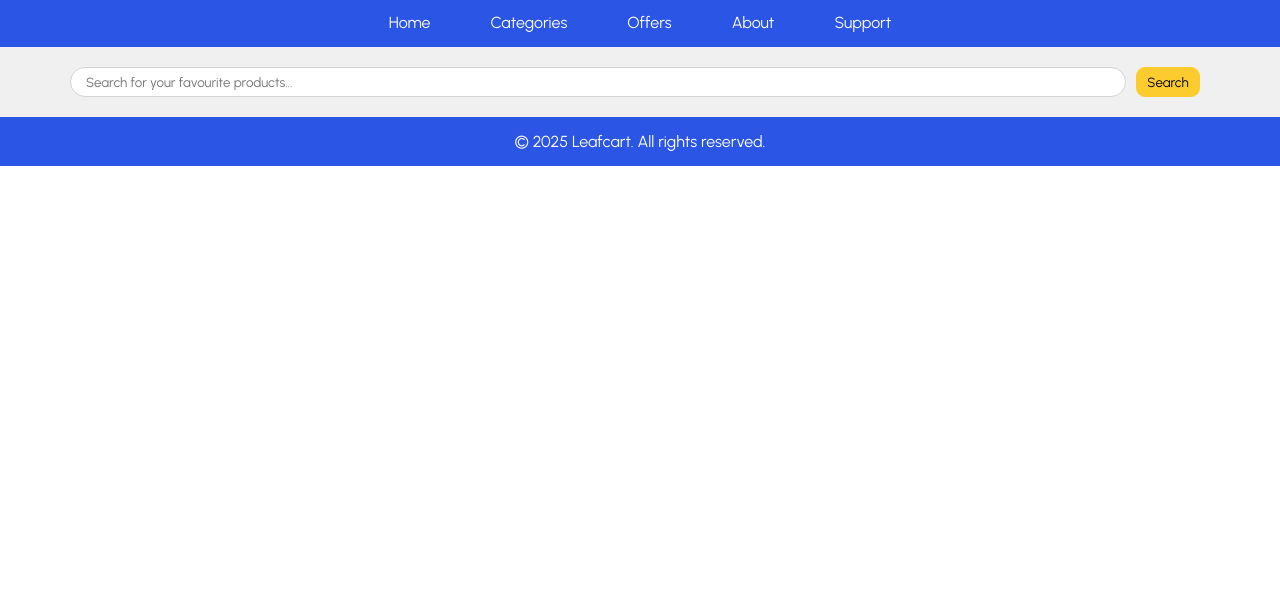
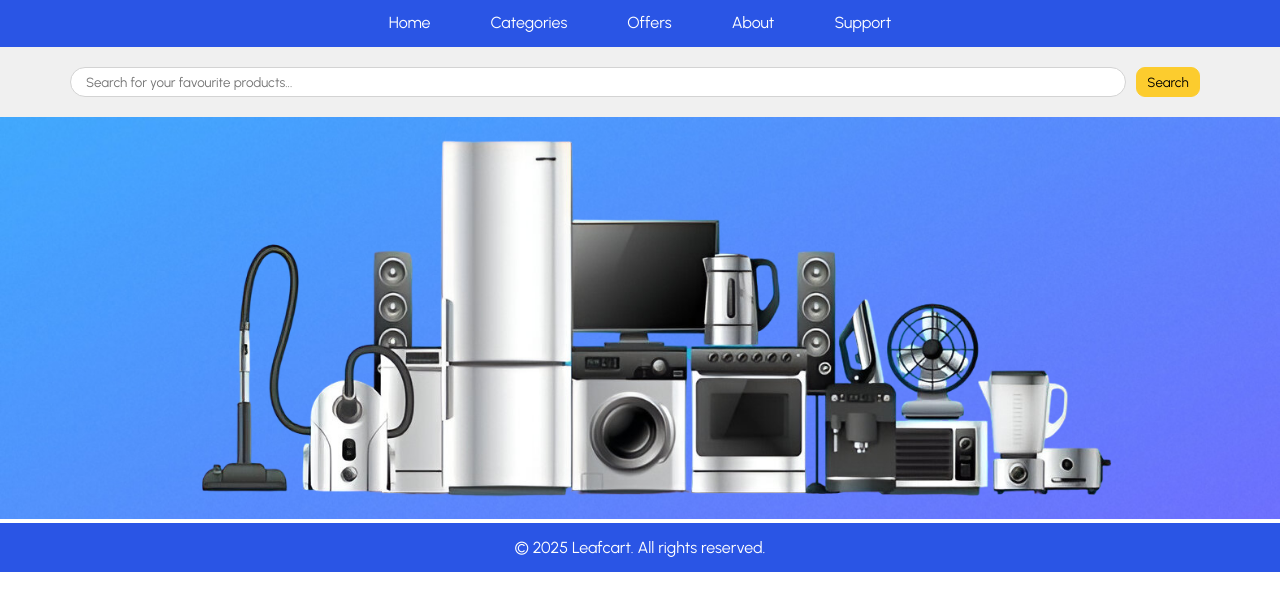
Before and after one commit to SoumyadeepGuha54/Flipkart-Clone, a plain HTML site: page index.html in a window 1280 px wide. Shown: the part 136-746 px from the top of the page. Drawn offline with Linux system fonts and the light colour scheme.

Commit message:
Hero Section added

```diff
--- a/CSS/index-style.css
+++ b/CSS/index-style.css
@@ -73,6 +73,10 @@ header nav ul li a:hover {
   cursor: pointer;
 }
 
+.hero img{
+  width: 100vw;
+}
+
 footer {
   background-color: #2a55e5;
   padding: 15px;
--- a/index.html
+++ b/index.html
@@ -34,6 +34,9 @@
             <input type="text" id="searchtext" placeholder="Search for your favourite products...">
             <button class="searchbutton">Search</button>
         </div>
+        <div class="hero">
+            <img src="Images/hero-image.png" alt="billboard">
+        </div>
     </main>
     <footer class="flex-center">
         <p>&copy; 2025 Leafcart. All rights reserved.</p>
```
Also changed, not shown: Images/hero-image.png (added), 1 other file.
